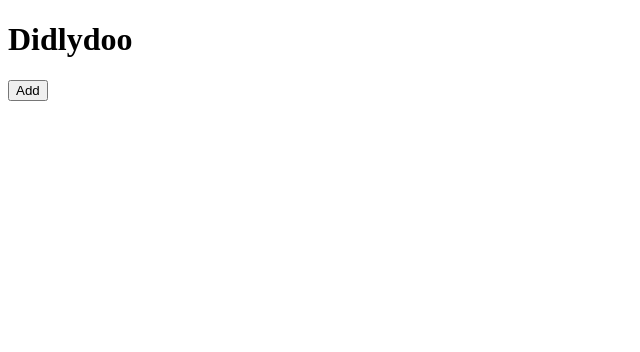
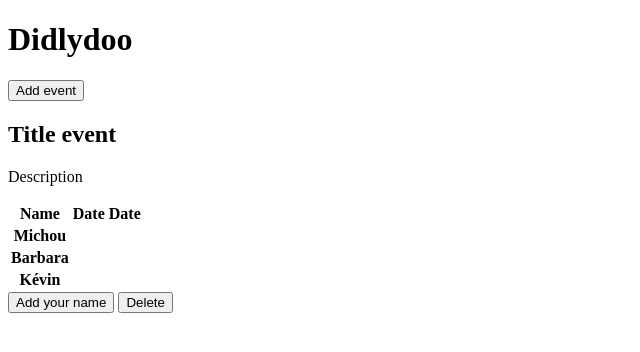
Before and after one commit to A-Mariaule/didlydoo-app, a plain HTML site: page index.html in a window 1280 px wide. Shown: the whole page, without its empty margins (0-640 px from the left). Drawn offline with Linux system fonts and the light colour scheme.

Commit message:
html modifs

```diff
--- a/index.html
+++ b/index.html
@@ -11,10 +11,37 @@
 <body >
     <header class="header">
         <h1 class="header__title">Didlydoo</h1>
-        <button class="header__button">Add</button>
+        <button class="header__button">Add event</button>
     </header>
     <main>
-
+        <div class="card">
+            <h2 class="event_title">Title event</h2>
+            <p class="event_description">Description</p>
+            <table class="event_table">
+                <tr>
+                    <th>Name</th>
+                    <th>Date</th>
+                    <th>Date</th>
+                </tr>
+                <tr>
+                    <th>Michou</th>
+                    <th></th>
+                    <th></th>
+                </tr>
+                <tr>
+                    <th>Barbara</th>
+                    <th></th>
+                    <th></th>
+                </tr>
+                <tr>
+                    <th>Kévin</th>
+                    <th></th>
+                    <th></th>
+                </tr>
+            </table>
+            <button class="add_name">Add your name</button>
+            <button class="delete">Delete</button>
+        </div>
     </main>
 </body>
 </html>
```
